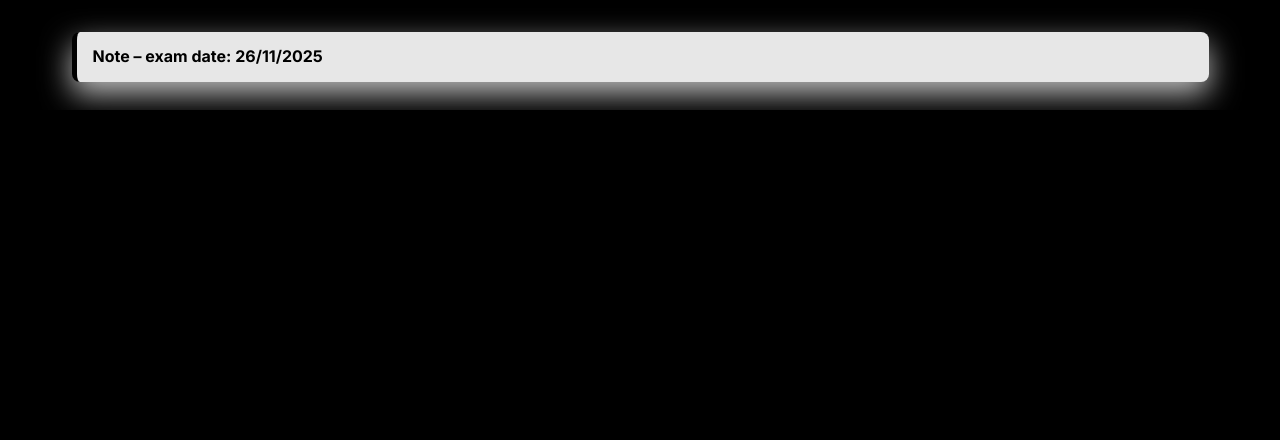
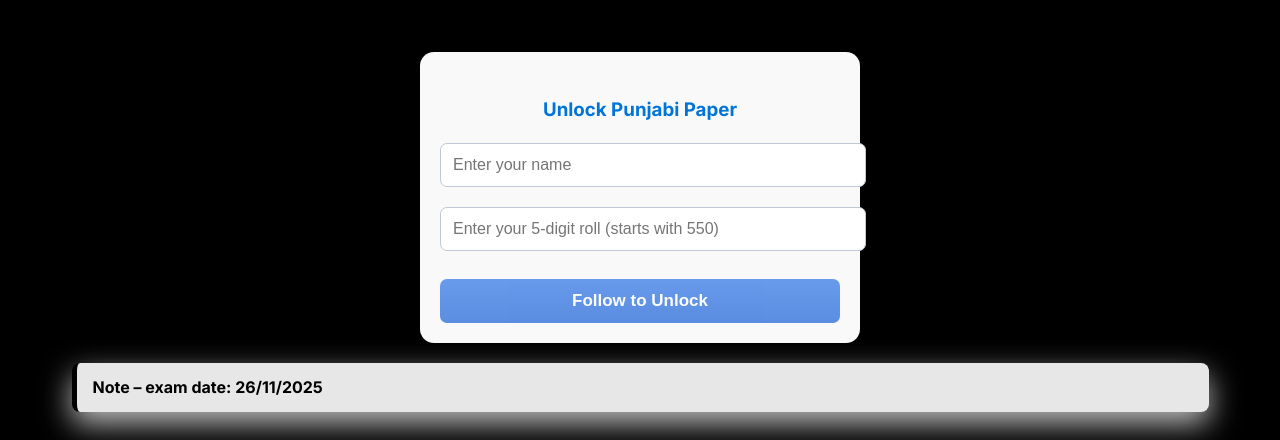
Before and after one commit to silkwormpng/bcomfrndz, a plain HTML site: page PDS punjabi.html in a window 1280 px wide. Shown: the part 902-1342 px from the top of the page. Before the commit the page ends 1012 px from the top, so only its background shows below. Drawn offline with Linux system fonts and the light colour scheme.

Commit message:
Update PDS punjabi.html

```diff
--- a/PDS punjabi.html
+++ b/PDS punjabi.html
@@ -353,6 +353,27 @@ audio {
     <section class="dedication-card card">
       <div class="dedication-content">Punjabi</div>
     </section>
+
+    <!-- Card asking for Name + Roll (ALWAYS VISIBLE UNTIL UNLOCKED) -->
+    <div id="lockedForm" style="max-width:400px; margin:20px auto; padding:24px 20px 20px 20px; border-radius:14px; box-shadow:0 0 16px rgba(0,0,0,0.13); text-align:center; background:#f9f9f9;">
+      <h3 style="color:#0074D9; font-weight:700; margin-bottom:18px;">Unlock Punjabi Paper</h3>
+      <div style="margin-bottom:14px;">
+        <input type="text" id="userName" placeholder="Enter your name" required
+          style="width:100%; padding:12px; margin-bottom:6px; border:1px solid #bfc8d6; border-radius:7px; font-size:16px;">
+        <div id="nameError" style="color:#e74c3c; font-size:13px; display:none; text-align:left; margin-bottom:4px;"></div>
+      </div>
+      <div style="margin-bottom:14px;">
+        <input type="text" id="rollNumber" placeholder="Enter your 5-digit roll (starts with 550)" required inputmode="numeric" maxlength="5" pattern="^550\d{2}$" title="Must be 5 digits and start with 550"
+               style="width:100%; padding:12px; margin-bottom:6px; border:1px solid #bfc8d6; border-radius:7px; font-size:16px;">
+        <div id="rollError" style="color:#e74c3c; font-size:13px; display:none; text-align:left; margin-bottom:4px;"></div>
+      </div>
+      <button id="followUnlockBtn"
+        style="background:linear-gradient(180deg,#2b73e6,#175fd6); color:white; border:none; border-radius:7px; padding:12px 0; width:100%; font-size:17px; font-weight:700; margin-top:8px; cursor:pointer; opacity:0.7;"
+        onclick="followToUnlock()" disabled>
+        <span id="btnText">Follow to Unlock</span>
+        <span id="btnSpinner" style="display:none; margin-left:8px; vertical-align:middle;">🔄</span>
+      </button>
+    </div>
 
     <div class="section locked" style="display:none;">
       <h3>Small Message from manxjeetagain</h3>
```
